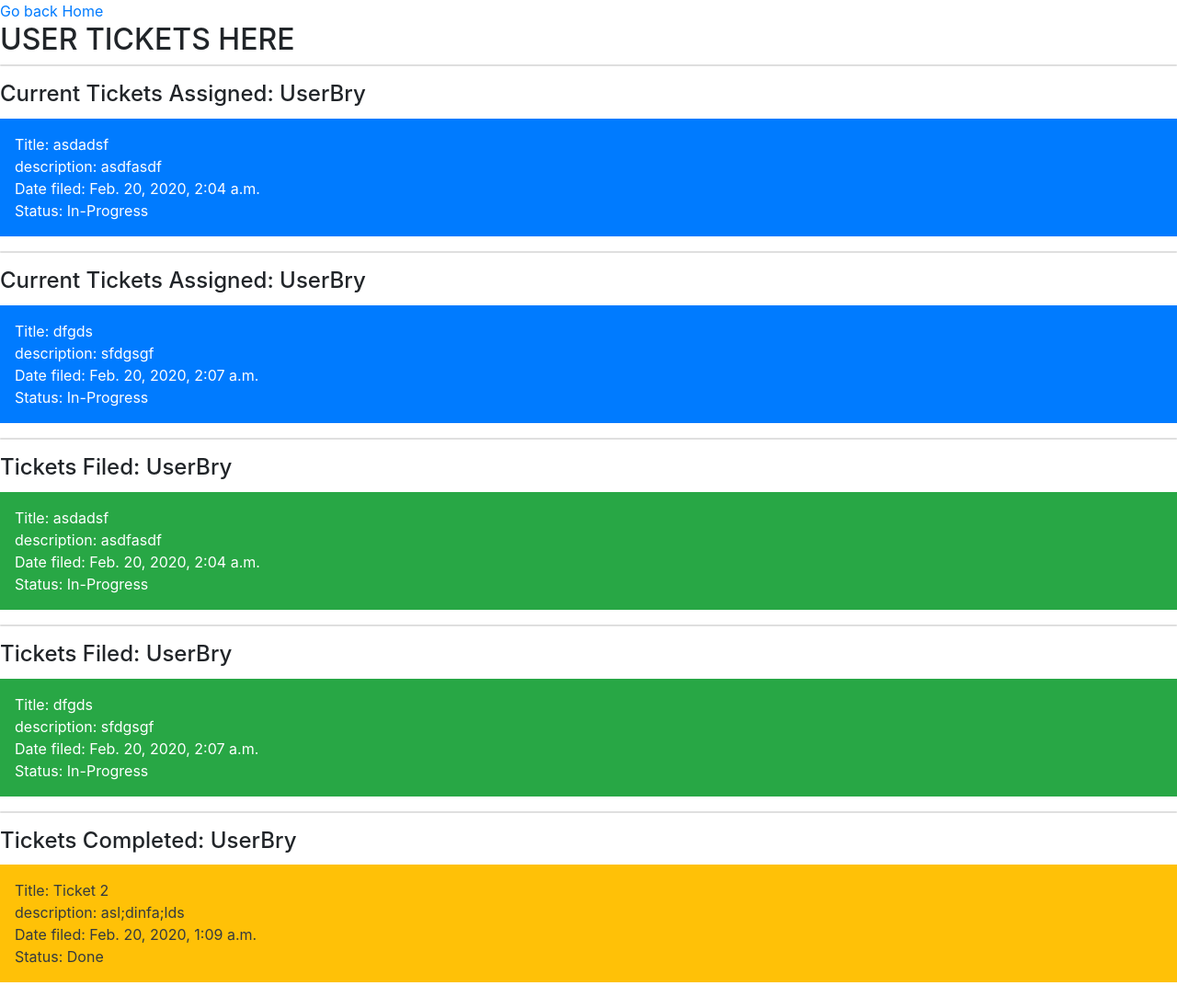
After one commit to UserBry11/demo-kustom, a Django app: page /user_tickets/ in a window 1280 px wide. The commit adds this page. Shown: the whole page at 92% size. Run offline with Django 3.2, Linux system fonts and the light colour scheme; a user stored in the database is signed in; data comes from the database, SQL or seed files in the repository; both versions use the stored data as it was after the commit; some libraries are stand-ins or nearby versions.

Commit message:
finished like 95%

```diff
--- /dev/null
+++ b/custom_user/templates/UserTickets.html
@@ -0,0 +1,73 @@
+<link rel="stylesheet" href="https://stackpath.bootstrapcdn.com/bootstrap/4.4.1/css/bootstrap.min.css" integrity="sha384-Vkoo8x4CGsO3+Hhxv8T/Q5PaXtkKtu6ug5TOeNV6gBiFeWPGFN9MuhOf23Q9Ifjh" crossorigin="anonymous">
+
+<a href="/">Go back Home</a>
+<H2>USER TICKETS HERE</H2>
+{% csrf_token %}
+{% for each in user_items %}
+    <p class="card">
+        <h4 class="card-title">
+            Current Tickets Assigned: {{each.user_assigned_to}}
+        </h4>
+        <div class="card-body p-3 mb-2 bg-primary text-white">
+            <div>
+                Title: {{each.title}}
+            </div>
+            <div>
+                description: {{each.description}}
+            </div>
+            <div>
+                Date filed: {{each.date_filed}}
+            </div>
+            <div>
+                Status: {{each.status_of_ticket}}
+            </div>
+        </div>
+    </p>
+{% endfor %}
+
+
+{% for each in tickets_filed %}
+<p class="card">
+    <h4 class="card-title">
+        Tickets Filed: {{ each.user_who_filed }}
+    </h4>
+    <div class="card-body p-3 mb-2 bg-success text-white">
+        <div>
+            Title: {{each.title}}
+        </div>
+        <div>
+            description: {{each.description}}
+        </div>
+        <div>
+            Date filed: {{each.date_filed}}
+        </div>
+        <div>
+            Status: {{each.status_of_ticket}}
+        </div>
+    </div>
+</p>
+{% endfor %}
+
+
+
+{% for each in tickets_completed %}
+<p class="card">
+    <h4 class="card-title">
+        Tickets Completed: {{ each.user_who_filed }}
+    </h4>
+    <div class="card-body p-3 mb-2 bg-warning text-dark">
+        <div>
+            Title: {{each.title}}
+        </div>
+        <div>
+            description: {{each.description}}
+        </div>
+        <div>
+            Date filed: {{each.date_filed}}
+        </div>
+        <div>
+            Status: {{each.status_of_ticket}}
+        </div>
+    </div>
+</p>
+{% endfor %}
--- a/kustom_user/models.py
+++ b/kustom_user/models.py
@@ -23,14 +23,21 @@ class Ticket(models.Model):
     description = models.TextField()
     user_who_filed = models.ForeignKey(MyKustomUser,
                                        on_delete=models.CASCADE,
+                                       null=True,
+                                       blank=True,
                                        related_name="user_who_filed")
     status_of_ticket = models.CharField(max_length=11,
+                                        blank=True,
                                         choices=Status_Choices)
     user_assigned_to = models.ForeignKey(MyKustomUser,
                                          on_delete=models.CASCADE,
+                                         null=True,
+                                         blank=True,
                                          related_name="user_assigned_to")
     user_who_completed = models.ForeignKey(MyKustomUser,
                                            on_delete=models.CASCADE,
+                                           null=True,
+                                           blank=True,
                                            related_name="user_who_completed")
 
 
--- a/kustom_user/urls.py
+++ b/kustom_user/urls.py
@@ -7,7 +7,8 @@ urlpatterns = [
     path('', views.homepage_view, name="homepage"),
     path('login/', views.login_view),
     path('logout/', views.logout_view),
-    path('signup/', views.signup_view),
-    path('ticket/', views.ticket_view),
-    path('ticket/<int:id>/', views.edit_ticket_view)
+    path('create_ticket/', views.create_ticket_view),
+    path('ticket/<int:id>/', views.details_view),
+    path('ticket/<int:id>/edit/', views.edit_ticket_view),
+    path('user_tickets/', views.user_tickets_view)
 ]
--- a/kustom_user/views.py
+++ b/kustom_user/views.py
@@ -1,17 +1,26 @@
 from django.shortcuts import render, reverse, HttpResponseRedirect
-from kustom_user.models import MyKustomUser, Ticket
-from kustom_user.forms import LoginForm, SignupForm, TicketForm, EditForm
+from kustom_user.models import Ticket
+from kustom_user.forms import LoginForm, TicketForm, EditForm
 
+from django.contrib.auth.decorators import login_required
 from django.contrib.auth import login, authenticate, logout
 
 
 def homepage_view(request):
     html = "homepage.html"
-    items = Ticket.objects.all()
+    items = Ticket.objects.all().order_by('-status_of_ticket')
     return render(request, html, {'items': items})
 
 
-def ticket_view(request):
+@login_required()
+def details_view(request, id):
+    items = Ticket.objects.get(id=id)
+
+    return render(request, "detailticket.html", {"items": items})
+
+
+@login_required()
+def create_ticket_view(request):
     html = "ticket.html"
 
     if request.method == "POST":
@@ -25,9 +34,9 @@ def ticket_view(request):
                 date_filed=data['date_filed'],
                 description=data['description'],
                 user_who_filed=request.user,
-                status_of_ticket=data['status_of_ticket'],
-                user_assigned_to=data['user_assigned_to'],
-                user_who_completed=data['user_who_completed']
+                status_of_ticket='New',
+                user_assigned_to=None,
+                user_who_completed=None
             )
 
             return HttpResponseRedirect(reverse("homepage"))
@@ -37,10 +46,59 @@ def ticket_view(request):
     return render(request, html, {'form': form})
 
 
+@login_required()
 def edit_ticket_view(request, id):
     html = "edit.html"
+
+    if request.method == "POST":
+        form = EditForm(request.POST)
+
+        if form.is_valid():
+
+            data = form.cleaned_data
+            ticket = Ticket.objects.get(id=id)
+
+            # When a ticket is assigned
+            if data['user_assigned_to'] is not None:
+                ticket.status_of_ticket = 'In-Progress'
+                ticket.user_assigned_to = data['user_assigned_to']
+                ticket.user_who_completed = None
+                ticket.save()
+
+            # When a ticket is Done
+            elif data['status_of_ticket'] == "Done":
+                ticket.status_of_ticket = "Done"
+                ticket.user_assigned_to = None
+                ticket.user_who_completed = data['user_who_completed']
+                ticket.save()
+
+            #  When a ticket is invalid
+            elif data['status_of_ticket'] == "Invalid":
+                ticket.status_of_ticket = "Invalid"
+                ticket.user_assigned_to = None
+                ticket.user_who_completed = None
+                ticket.save()
+
+        return HttpResponseRedirect(reverse("homepage"))
+
     form = EditForm()
     return render(request, html, {'form': form})
+
+
+@login_required()
+def user_tickets_view(request):
+
+    user_items = Ticket.objects.filter(user_assigned_to=request.user)
+    user_comp = Ticket.objects.filter(user_who_completed=request.user)
+    tickets_filed = user_items.filter(user_who_filed=request.user)
+    tickets_completed = user_comp.filter(status_of_ticket='Done')
+
+    return render(request, "UserTickets.html",
+                  {
+                    'user_items': user_items,
+                    'tickets_filed': tickets_filed,
+                    'tickets_completed': tickets_completed
+                   })
 
 
 def login_view(request):
@@ -68,24 +126,24 @@ def logout_view(request):
     return HttpResponseRedirect(reverse("homepage"))
 
 
-def signup_view(request):
-    html = "signup.html"
+# def signup_view(request):
+#     html = "signup.html"
 
-    if request.method == "POST":
+#     if request.method == "POST":
 
-        form = SignupForm(request.POST)
+#         form = SignupForm(request.POST)
 
-        if form.is_valid():
+#         if form.is_valid():
 
-            data = form.cleaned_data
-            MyKustomUser.objects.create_user(
-                username=data['username'],
-                email=data['email'],
-                password=data['password']
-            )
+#             data = form.cleaned_data
+#             MyKustomUser.objects.create_user(
+#                 username=data['username'],
+#                 email=data['email'],
+#                 password=data['password']
+#             )
 
-            return HttpResponseRedirect(reverse("homepage"))
+#             return HttpResponseRedirect(reverse("homepage"))
 
-    form = SignupForm()
+#     form = SignupForm()
 
-    return render(request, html, {"form": form})
+#     return render(request, html, {"form": form})
```
Also changed, not shown: custom_user/templates/detailticket.html (added, +8 -0 lines), custom_user/templates/edit.html (+20 -3 lines), custom_user/templates/homepage.html (+13 -15 lines), custom_user/templates/ticket.html (+11 -2 lines), db.sqlite3, kustom_user/migrations/0005_auto_20200219_2155.py (added), kustom_user/migrations/0006_auto_20200220_0119.py (added), kustom_user/migrations/0007_auto_20200220_0207.py (added).
